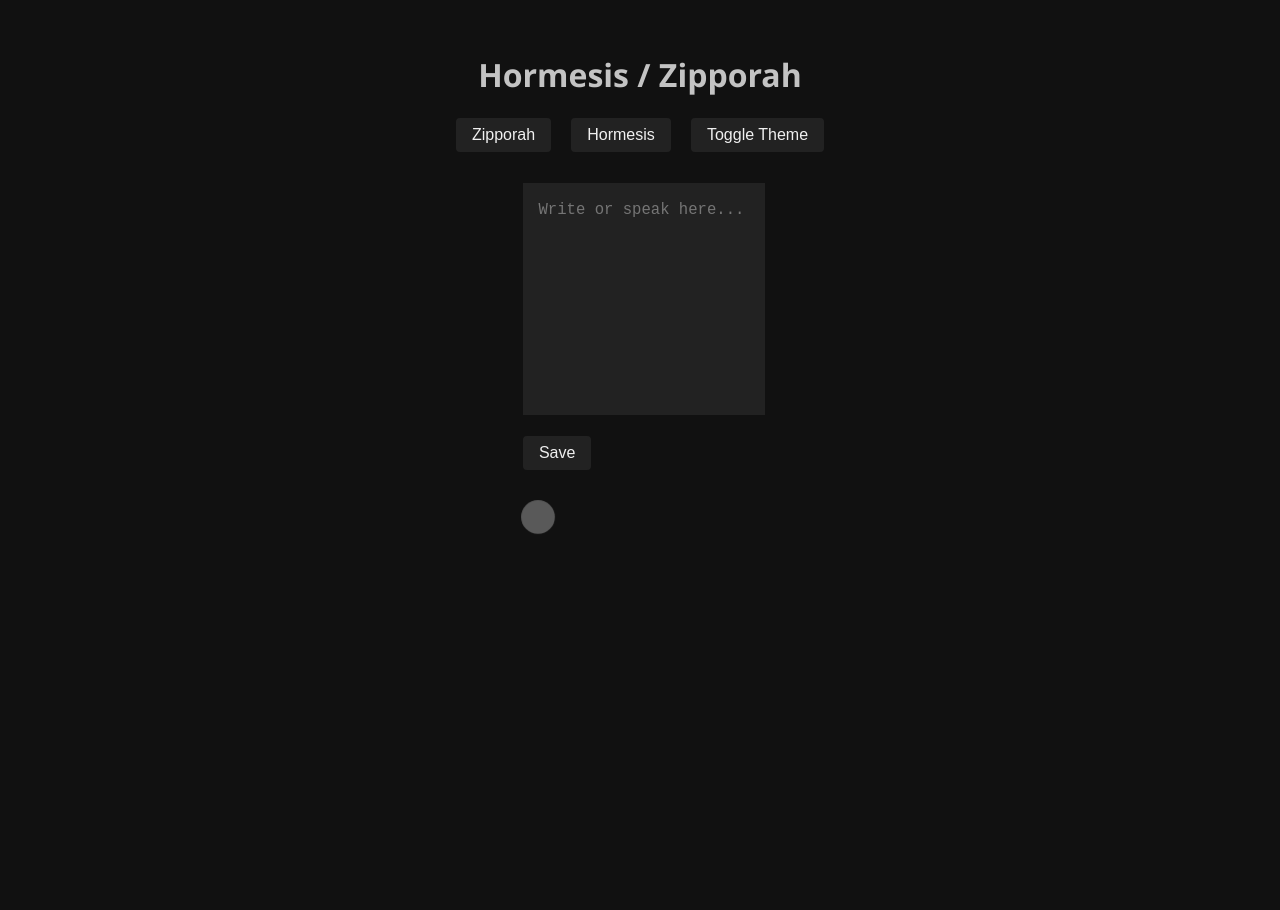
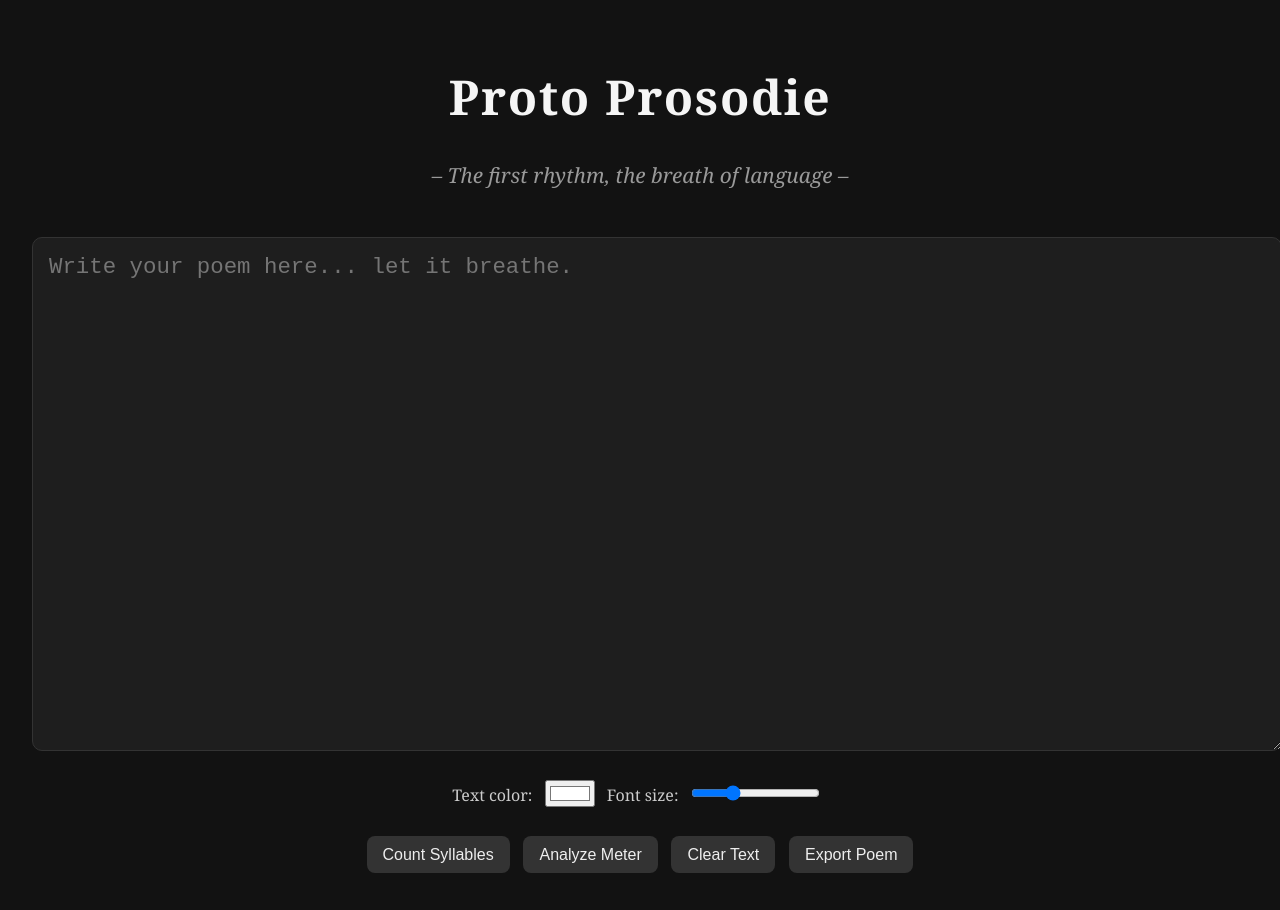
Before and after one commit to kiwing94/Prosodie-, a plain HTML site: page index.html in a window 1280 px wide. Before the commit the page ends 832 px from the top, so only its background shows below. Drawn offline with Linux system fonts and the light colour scheme.

Commit message:
Add files via upload

```diff
--- a/index.html
+++ b/index.html
@@ -2,221 +2,140 @@
 <html lang="en">
 <head>
   <meta charset="UTF-8" />
-  <meta name="viewport" content="width=device-width, initial-scale=1.0" />
-  <title>Hormesis / Zipporah</title>
+  <meta name="viewport" content="width=device-width, initial-scale=1.0"/>
+  <title>Proto Prosodie</title>
   <style>
-    :root {
-      --bg-color: #111;
-      --text-color: #f0f0f0;
-      --area-bg: #222;
-      --pulse-color: #f0f0f0;
+    body {
+      background-color: #121212;
+      color: #e0e0e0;
+      font-family: Georgia, serif;
+      padding: 2rem;
+      margin: 0;
     }
-    body.light {
-      --bg-color: #f9f9f9;
-      --text-color: #111;
-      --area-bg: #e0e0e0;
-      --pulse-color: #333;
+
+    h1 {
+      text-align: center;
+      font-size: 3rem;
+      margin-top: 2rem;
+      letter-spacing: 0.1rem;
+      color: #f5f5f5;
     }
-    body {
-      margin: 0;
-      padding: 0;
-      background: var(--bg-color);
-      color: var(--text-color);
-      font-family: 'Segoe UI', sans-serif;
-      display: flex;
-      flex-direction: column;
-      align-items: center;
-      justify-content: flex-start;
-      min-height: 100vh;
-      padding-top: 2em;
-      transition: background 0.5s, color 0.5s;
+
+    .subtitle {
+      text-align: center;
+      font-size: 1.3rem;
+      color: #999;
+      margin-bottom: 3rem;
+      font-style: italic;
     }
-    h1 {
-      font-size: 2em;
-      opacity: 0.8;
+
+    #poemArea {
+      width: 100%;
+      height: 60vh;
+      font-size: 1.4rem;
+      padding: 1rem;
+      background-color: #1e1e1e;
+      border: 1px solid #333;
+      border-radius: 10px;
+      color: #fff;
+      resize: vertical;
     }
-    .nav {
-      margin-bottom: 1em;
+
+    .controls, .buttons {
+      text-align: center;
+      margin-top: 1.5rem;
     }
-    .nav button {
-      margin: 0 0.5em;
+
+    .controls input[type="color"],
+    .controls input[type="range"] {
+      margin: 0 0.5rem;
     }
-    #output, #hormesisBox {
-      width: 90%;
-      max-width: 800px;
-      background: var(--area-bg);
+
+    label {
+      color: #ccc;
+    }
+
+    button {
+      background-color: #333;
+      color: #eee;
       border: none;
-      padding: 1em;
-      font-size: 1.2em;
-      line-height: 1.5;
-      resize: none;
-      color: var(--text-color);
-      margin-top: 1em;
-      outline: none;
+      padding: 0.6rem 1rem;
+      margin: 0.3rem;
+      border-radius: 8px;
+      font-size: 1rem;
+      cursor: pointer;
+      transition: background-color 0.3s ease;
     }
-    #output {
-      height: 200px;
-    }
-    #hormesisBox {
-      display: none;
-      min-height: 150px;
-    }
-    .pulse {
-      width: 30px;
-      height: 30px;
-      border-radius: 50%;
-      background: var(--pulse-color);
-      opacity: 0.2;
-      animation: pulse 3s infinite;
-      margin-top: 2em;
-    }
-    #response {
-      margin-top: 1em;
-      max-width: 800px;
-      text-align: center;
-      font-style: italic;
-      font-size: 1em;
-      color: #ccc;
-      opacity: 0.7;
-      transition: all 0.4s ease-in-out;
-    }
-    .controls {
-      margin-top: 1em;
-      display: flex;
-      gap: 1em;
-      flex-wrap: wrap;
-    }
-    button {
-      padding: 0.5em 1em;
-      font-size: 1em;
-      border: none;
-      cursor: pointer;
-      background: var(--area-bg);
-      color: var(--text-color);
-      border-radius: 4px;
-      transition: background 0.3s;
-    }
+
     button:hover {
-      background: var(--text-color);
-      color: var(--bg-color);
-    }
-    @keyframes pulse {
-      0% { transform: scale(1); opacity: 0.2; }
-      50% { transform: scale(1.3); opacity: 0.5; }
-      100% { transform: scale(1); opacity: 0.2; }
+      background-color: #444;
     }
   </style>
 </head>
 <body>
-  <h1>Hormesis / Zipporah</h1>
-  <div class="nav">
-    <button onclick="showZipporah()">Zipporah</button>
-    <button onclick="showHormesis()">Hormesis</button>
-    <button onclick="toggleTheme()">Toggle Theme</button>
+
+  <h1>Proto Prosodie</h1>
+  <div class="subtitle">– The first rhythm, the breath of language –</div>
+
+  <textarea id="poemArea" placeholder="Write your poem here... let it breathe."></textarea>
+
+  <div class="controls">
+    <label for="colorPicker">Text color:</label>
+    <input type="color" id="colorPicker" value="#ffffff" />
+
+    <label for="fontSize">Font size:</label>
+    <input type="range" id="fontSize" min="14" max="40" value="22" />
   </div>
-  <div id="zipporahSection">
-    <textarea id="output" placeholder="Write or speak here..."></textarea>
-    <div class="controls">
-      <button onclick="saveText()">Save</button>
-    </div>
-    <div class="pulse"></div>
-    <div id="response"></div>
-  </div>
-  <div id="hormesisBox">
-    <p><strong>Hormesis-reflektion:</strong></p>
-    <p>Sometimes, the smallest shift creates the deepest resonance. This space is for breathing in strength through softness, for sensing how resistance transforms into rhythm.</p>
+
+  <div class="buttons">
+    <button onclick="countSyllables()">Count Syllables</button>
+    <button onclick="analyzeMeter()">Analyze Meter</button>
+    <button onclick="clearText()">Clear Text</button>
+    <button onclick="exportPoem()">Export Poem</button>
   </div>
 
   <script>
-    const output = document.getElementById('output');
-    const response = document.getElementById('response');
-    const zipporahSection = document.getElementById('zipporahSection');
-    const hormesisBox = document.getElementById('hormesisBox');
+    const poemArea = document.getElementById("poemArea");
+    const colorPicker = document.getElementById("colorPicker");
+    const fontSize = document.getElementById("fontSize");
 
-    const calmPhrasesByLang = {
-      'en': [
-        "You are here. It is enough.",
-        "Let it breathe.",
-        "Zipporah hears you.",
-        "No need to shape it – it's already whole.",
-        "Silence speaks too."
-      ],
-      'sv': [
-        "Du är här. Det räcker.",
-        "Låt det andas.",
-        "Zipporah hör dig.",
-        "Du behöver inte forma det – det är redan helt.",
-        "Tystnaden talar också."
-      ],
-      'es': [
-        "Estás aquí. Es suficiente.",
-        "Déjalo respirar.",
-        "Zipporah te escucha.",
-        "No necesitas moldearlo – ya está completo.",
-        "El silencio también habla."
-      ]
-    };
+    colorPicker.addEventListener("input", () => {
+      poemArea.style.color = colorPicker.value;
+    });
 
-    function detectLang() {
-      const lang = navigator.language.slice(0, 2);
-      return calmPhrasesByLang[lang] ? lang : 'en';
+    fontSize.addEventListener("input", () => {
+      poemArea.style.fontSize = fontSize.value + "px";
+    });
+
+    function clearText() {
+      poemArea.value = "";
     }
 
-    function respond(text) {
-      if (text.length > 20) {
-        const lang = detectLang();
-        const phrases = calmPhrasesByLang[lang];
-        const reply = phrases[Math.floor(Math.random() * phrases.length)];
-        response.textContent = reply;
-      }
-    }
-
-    output.addEventListener('input', () => {
-      respond(output.value);
-    });
-
-    function saveText() {
-      const blob = new Blob([output.value], { type: 'text/plain' });
-      const link = document.createElement('a');
+    function exportPoem() {
+      const blob = new Blob([poemArea.value], { type: "text/plain;charset=utf-8" });
+      const link = document.createElement("a");
       link.href = URL.createObjectURL(blob);
-      link.download = 'zipporah-thought.txt';
+      link.download = "proto_poem.txt";
       link.click();
     }
 
-    function toggleTheme() {
-      document.body.classList.toggle('light');
+    function countSyllables() {
+      const text = poemArea.value;
+      const lines = text.split('\n');
+      const vowelGroups = /[aeiouyåäö]+/gi;
+
+      let result = lines.map(line => {
+        const syllables = (line.match(vowelGroups) || []).length;
+        return `Line: "${line.trim()}" – ${syllables} syllable(s)`;
+      });
+
+      alert(result.join('\n'));
     }
 
-    function showZipporah() {
-      zipporahSection.style.display = 'block';
-      hormesisBox.style.display = 'none';
-    }
-
-    function showHormesis() {
-      zipporahSection.style.display = 'none';
-      hormesisBox.style.display = 'block';
-    }
-
-    if ('SpeechRecognition' in window || 'webkitSpeechRecognition' in window) {
-      const SpeechRecognition = window.SpeechRecognition || window.webkitSpeechRecognition;
-      const recognition = new SpeechRecognition();
-      recognition.lang = navigator.language || 'en-US';
-      recognition.continuous = true;
-      recognition.interimResults = true;
-
-      recognition.onresult = function (event) {
-        let transcript = '';
-        for (let i = event.resultIndex; i < event.results.length; i++) {
-          transcript += event.results[i][0].transcript;
-        }
-        output.value = transcript;
-        respond(transcript);
-      };
-
-      recognition.start();
-    } else {
-      alert('Voice recognition not supported in this browser.');
+    function analyzeMeter() {
+      alert("Meter analysis is under development... soon rhythm shall reveal itself.");
     }
   </script>
+
 </body>
 </html>
--- /dev/null
+++ b/style.css
@@ -0,0 +1,65 @@
+body {
+  background-color: #121212;
+  color: #e0e0e0;
+  font-family: Georgia, serif;
+  padding: 2rem;
+  margin: 0;
+}
+
+h1 {
+  text-align: center;
+  font-size: 3rem;
+  margin-top: 2rem;
+  letter-spacing: 0.1rem;
+  color: #f5f5f5;
+}
+
+.subtitle {
+  text-align: center;
+  font-size: 1.3rem;
+  color: #999;
+  margin-bottom: 3rem;
+  font-style: italic;
+}
+
+#poemArea {
+  width: 100%;
+  height: 60vh;
+  font-size: 1.4rem;
+  padding: 1rem;
+  background-color: #1e1e1e;
+  border: 1px solid #333;
+  border-radius: 10px;
+  color: #fff;
+  resize: vertical;
+}
+
+.controls, .buttons {
+  text-align: center;
+  margin-top: 1.5rem;
+}
+
+.controls input[type="color"],
+.controls input[type="range"] {
+  margin: 0 0.5rem;
+}
+
+label {
+  color: #ccc;
+}
+
+button {
+  background-color: #333;
+  color: #eee;
+  border: none;
+  padding: 0.6rem 1rem;
+  margin: 0.3rem;
+  border-radius: 8px;
+  font-size: 1rem;
+  cursor: pointer;
+  transition: background-color 0.3s ease;
+}
+
+button:hover {
+  background-color: #444;
+}
```
Also changed, not shown: Meter.js (added, +18 -0 lines), main.js (added, +23 -0 lines), scansion.js (added, +28 -0 lines), script.js (added, +30 -0 lines).
